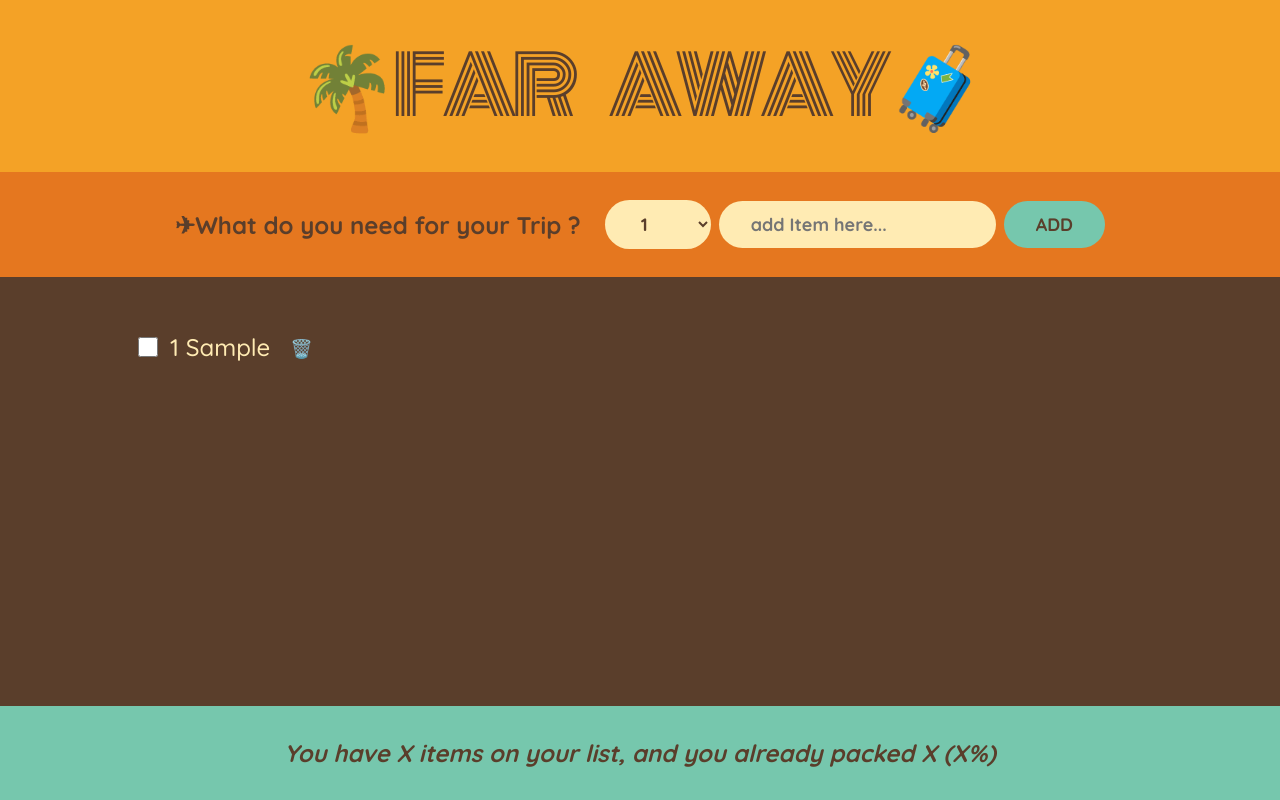
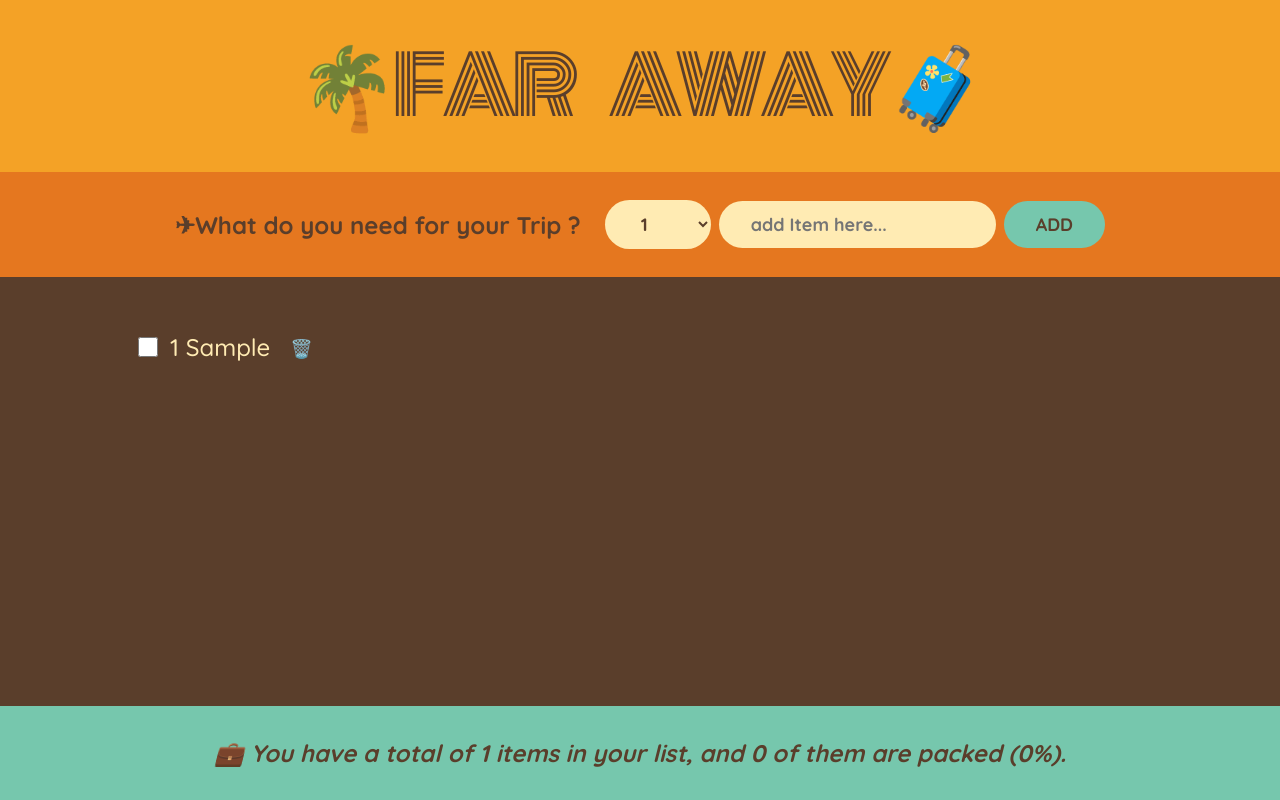
Before and after one commit to SomuSingh11/Travelling-Tracking-App, a React (Vite) app: page / in a window 1280 px wide. Both pictures are taken after typing "Sample" into the empty fields and a click on the button "ADD". Built offline with nearby package versions, Linux system fonts and the light colour scheme.

Commit message:
Implement Stats component to display packing progress with conditional messages

```diff
--- a/src/App.jsx
+++ b/src/App.jsx
@@ -30,7 +30,7 @@ export default function App() {
         onDeleteItems={handleDeleteItems}
         onToggleItems={handleToggleItem}
       />
-      <Stats />
+      <Stats items={items} />
     </div>
   );
 }
@@ -115,10 +115,36 @@ function PackingList({ items, onDeleteItems, onToggleItems }) {
 
 /* <--------------------- Stats component (to display packing statistics) ---------------------> */
 
-function Stats() {
+function Stats({ items }) {
+  // If the items list is empty, display a prompt to add items
+  if (!items.length) {
+    return (
+      <footer className="stats">
+        <p>🧺 Your list is empty. Start adding some items! 🧺</p>
+      </footer>
+    );
+  }
+
+  // Calculate the total number of items
+  const total = items.length;
+
+  // Calculate the number of packed items
+  const packed = items.reduce((acc, item) => (item.packed ? acc + 1 : acc), 0);
+
+  // Calculate the percentage of items that are packed
+  const percentage = Math.round((packed / total) * 100);
+
+  // Conditional rendering based on the percentage of packed items
   return (
     <footer className="stats">
-      <em>You have X items on your list, and you already packed X (X%)</em>
+      {percentage === 100 ? (
+        <em>📦 Everything is packed! Ready to take off! ✈️ </em>
+      ) : (
+        <em>
+          💼 You have a total of {total} items in your list, and {packed} of
+          them are packed ({percentage}%).
+        </em>
+      )}
     </footer>
   );
 }
```
